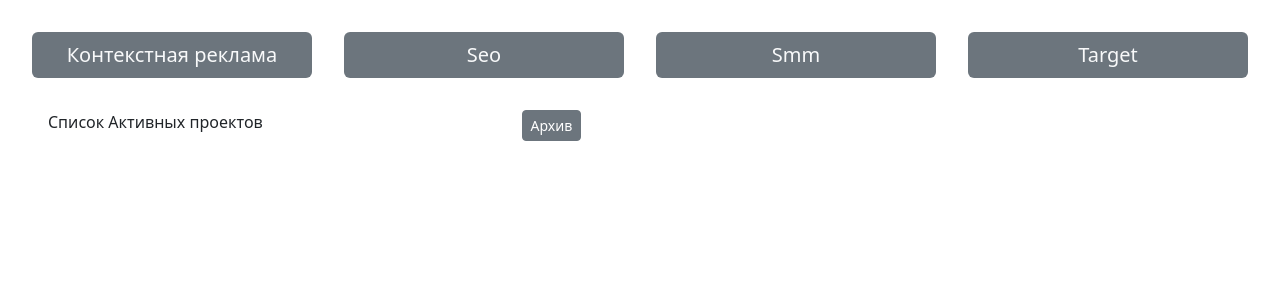
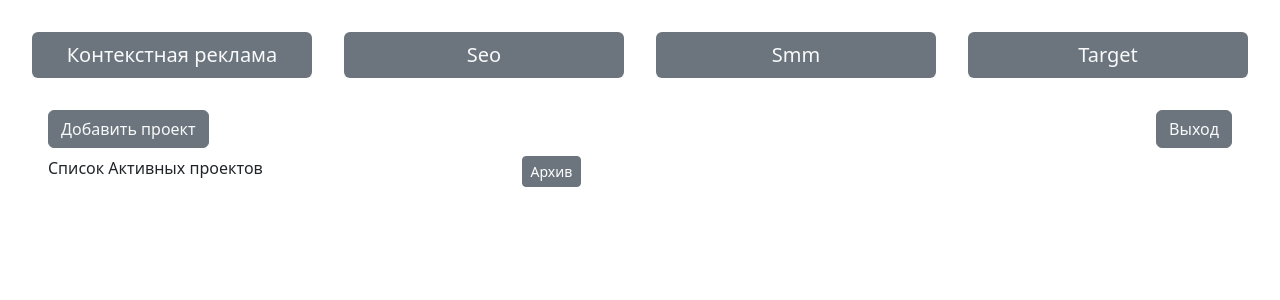
Before and after one commit to horevvs/sibcode, a Vue app: page /seo in a window 1280 px wide. Shown: the top 300 px of the page. Built offline with nearby package versions, Linux system fonts and the light colour scheme.

Commit message:
Update Seo.vue

```diff
--- a/src/components/Seo.vue
+++ b/src/components/Seo.vue
@@ -1,6 +1,9 @@
 <template>
+  <div  class="hello">
 
-    <div  v-if="$route.path !== '/add'&& $route.path !== '/changeproject' && $route.path == '/'  " class="d-flex justify-content-between mx-5">
+
+    <div>
+  <div  v-if="$route.path !== '/add'&& $route.path !== '/changeproject' && $route.path !== '/'  " class="d-flex justify-content-between mx-5">
       <router-link to="/add">
         <button
           type="button"
@@ -15,5 +18,7 @@
           Выход</a>
       </button>
     </div>
+  </div>
 
+  </div>
 </template>
```
